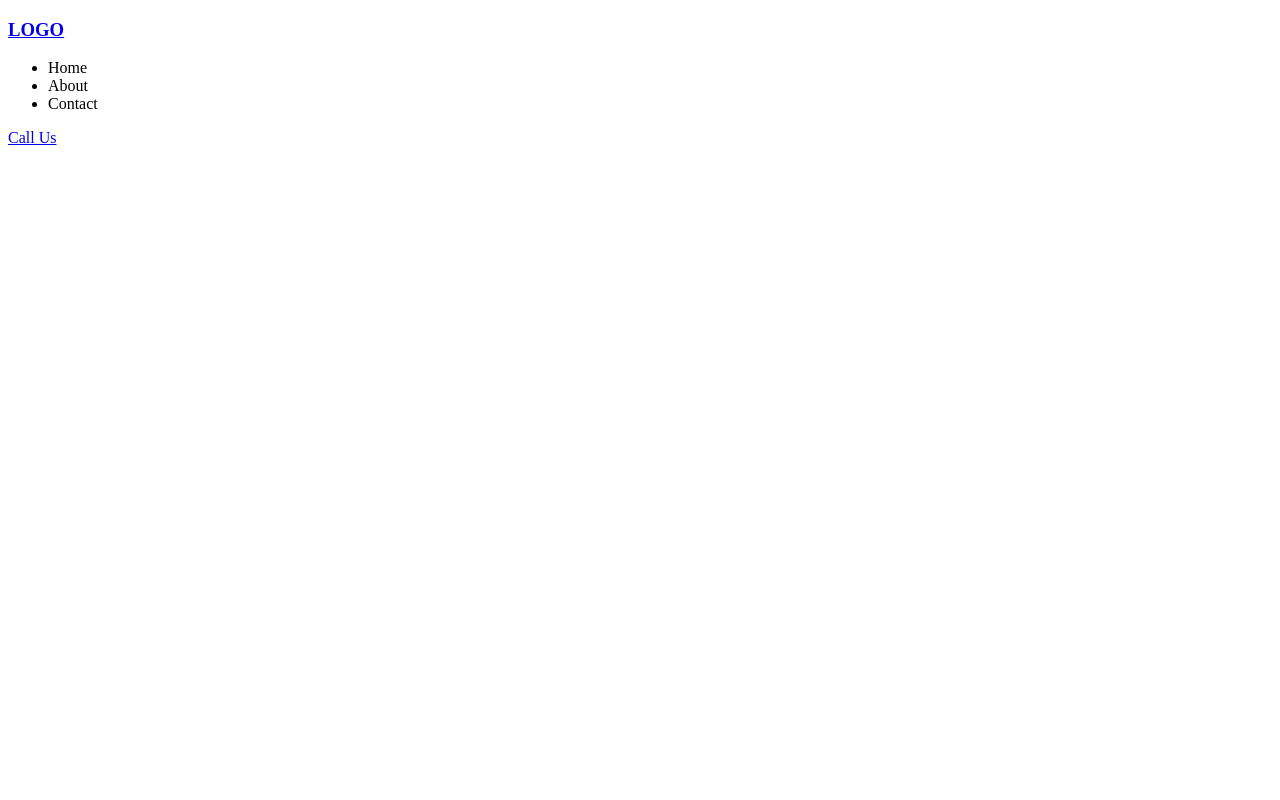
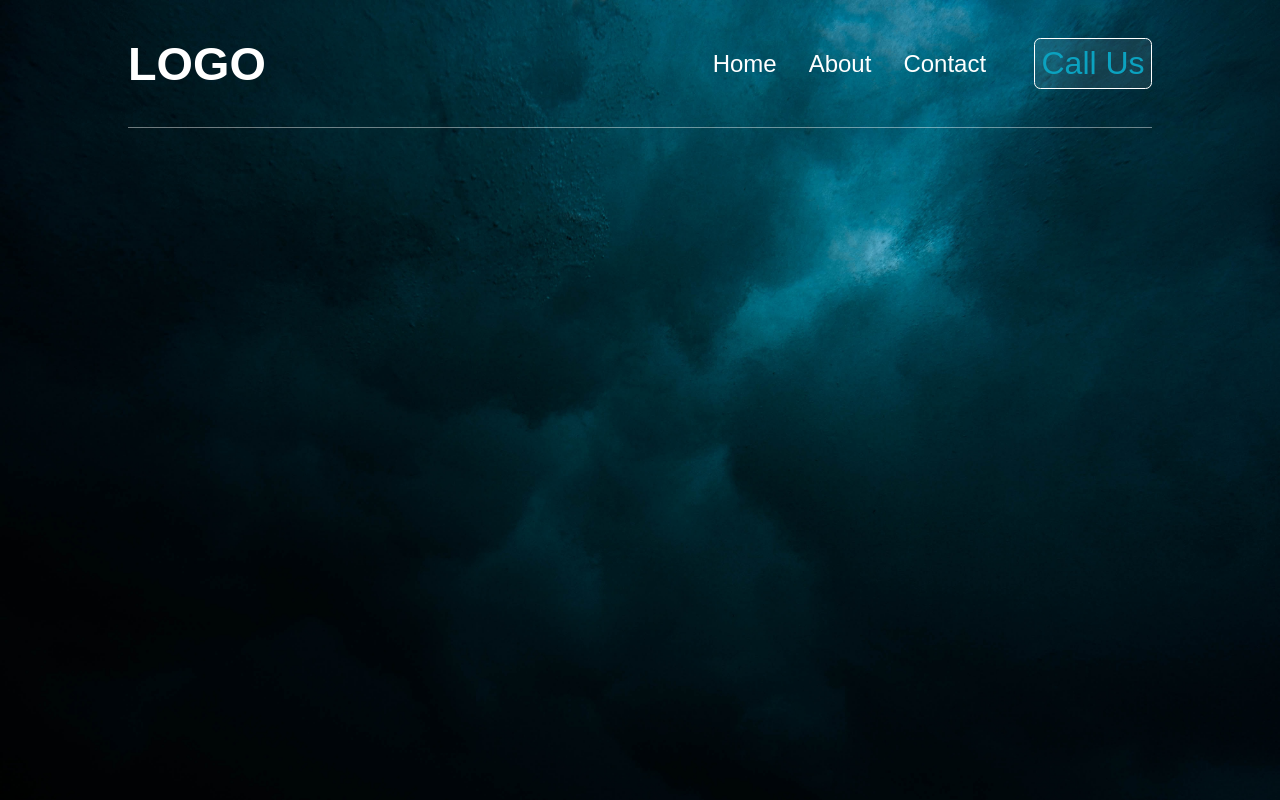
Before and after one commit to aniltarar/blueThemeOnePageTrain, a plain HTML site: page index.html in a window 1280 px wide. Drawn offline with Linux system fonts and the light colour scheme.

Commit message:
Header CSS codes are added.

```diff
--- a/index.html
+++ b/index.html
@@ -4,6 +4,7 @@
     <meta charset="UTF-8">
     <meta name="viewport" content="width=device-width, initial-scale=1.0">
     <title>Blue Theme One Page Train</title>
+    <link rel="stylesheet" href="style.css">
 </head>
 <body>
     <!-- Header Start -->
@@ -14,9 +15,9 @@
             </div>
             <div class="menu">
                 <ul>
-                    <li><a href="#"></a>Home</li>
-                    <li><a href="#"></a>About</li>
-                    <li><a href="#"></a>Contact</li>
+                    <li><a href="#">Home</a></li>
+                    <li><a href="#">About</a></li>
+                    <li><a href="#">Contact</a></li>
                 </ul>
                 <div class="menu-button">
                     <a href="#">Call Us</a>
@@ -28,7 +29,8 @@
     </header>
     <!-- Header End -->
 
-    <!-- Content Start -->
-    <!-- Content End -->
+    <!-- Section Start -->
+
+    <!-- Section End -->
 </body>
 </html>
--- a/style.css
+++ b/style.css
@@ -1,5 +1,88 @@
+/* Base CSS Codes Start */
 * {
     margin: 0;
     padding: 0;
     box-sizing: border-box;
 }
+  @import url('https://fonts.googleapis.com/css2?family=Poppins:wght@300;400;600;700&display=swap');
+
+body {
+    font-family: 'Poppins', sans-serif;
+    background-image: url(images/bg.jpg);
+    background-size: cover;
+    color: white;
+}
+.container {
+    width: 80%;
+    margin: 0 auto;
+}
+/* Base CSS Codes End */
+
+/* Header CSS Codes Start */
+header nav {
+    display: flex;
+    justify-content: space-between;
+    align-items: center;
+    height:8em;
+    border-bottom: 1px rgba(255, 255, 255, 0.429) solid;
+}
+
+.logo a {
+    color: white;
+    text-decoration: none;
+    font-size: 2.5em;
+}
+.menu {
+    display: flex;
+    column-gap: 3em;
+    align-items: center;
+}
+.menu ul {
+    display: flex;
+    column-gap: 2em;
+}
+.menu ul li a {
+    color: white;
+    text-decoration: none;
+    font-size: 1.5em;
+
+}
+.menu .menu-button a {
+    color: #0ba2c0;;
+    text-decoration: none;
+    font-size: 2em;
+
+}
+.menu .menu-button {
+    background-color: rgba(255,255,255,0.08);
+    padding: .4em;
+    border-radius: .4em;
+    border: 1px white solid;
+}
+.menu ul li {
+    list-style: none;
+}
+
+/* Header CSS Codes End */
+
+/* Responsive CSS Codes Start */
+@media (max-width: 724px) {
+    .menu .menu-button {
+display: none; }
+    .container {
+        width: 100%;
+        /* margin: 0 2em; */
+    }
+    .container nav {
+        height: 6em;
+        padding: 2em;
+    }
+    .container .logo a{
+        font-size: 2em ;
+    }
+    .container .menu ul li a {
+        font-size: 1em;
+    }
+    }
+
+/* Responsive CSS Codes End */
```
